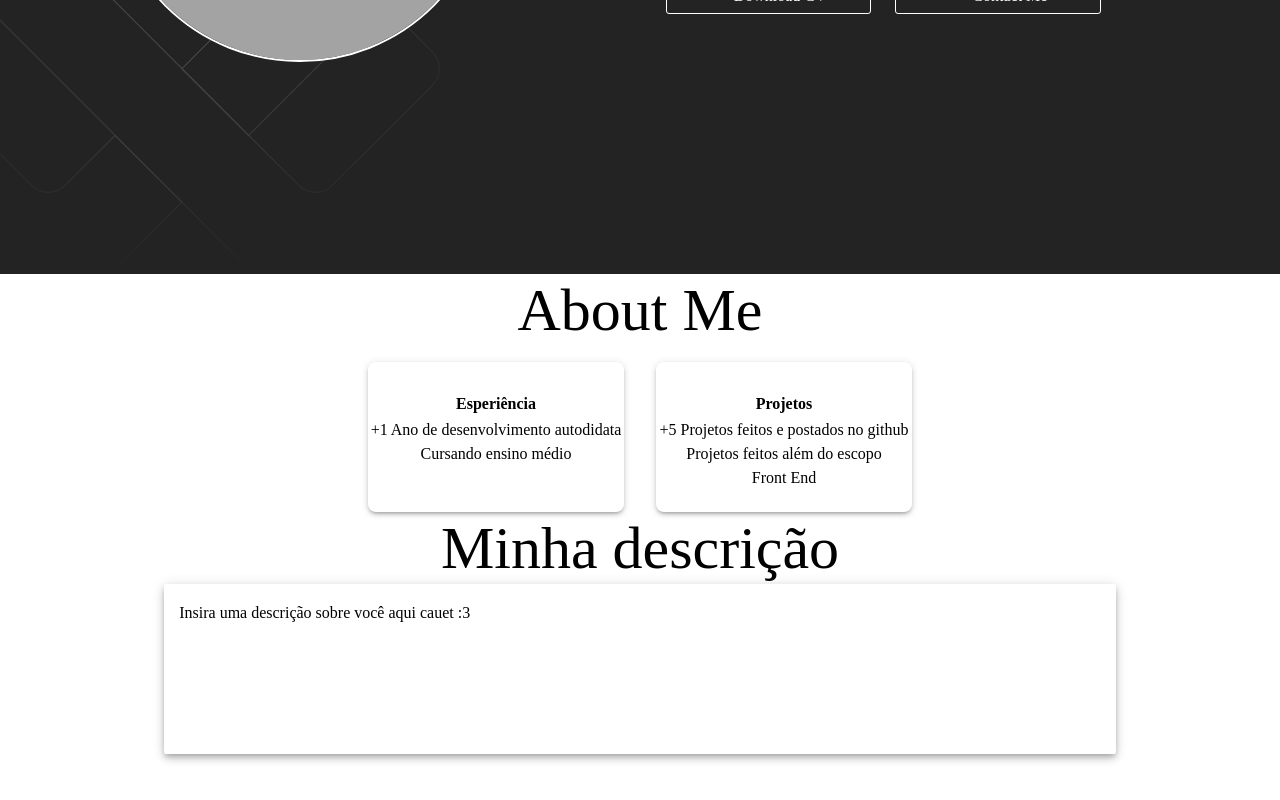
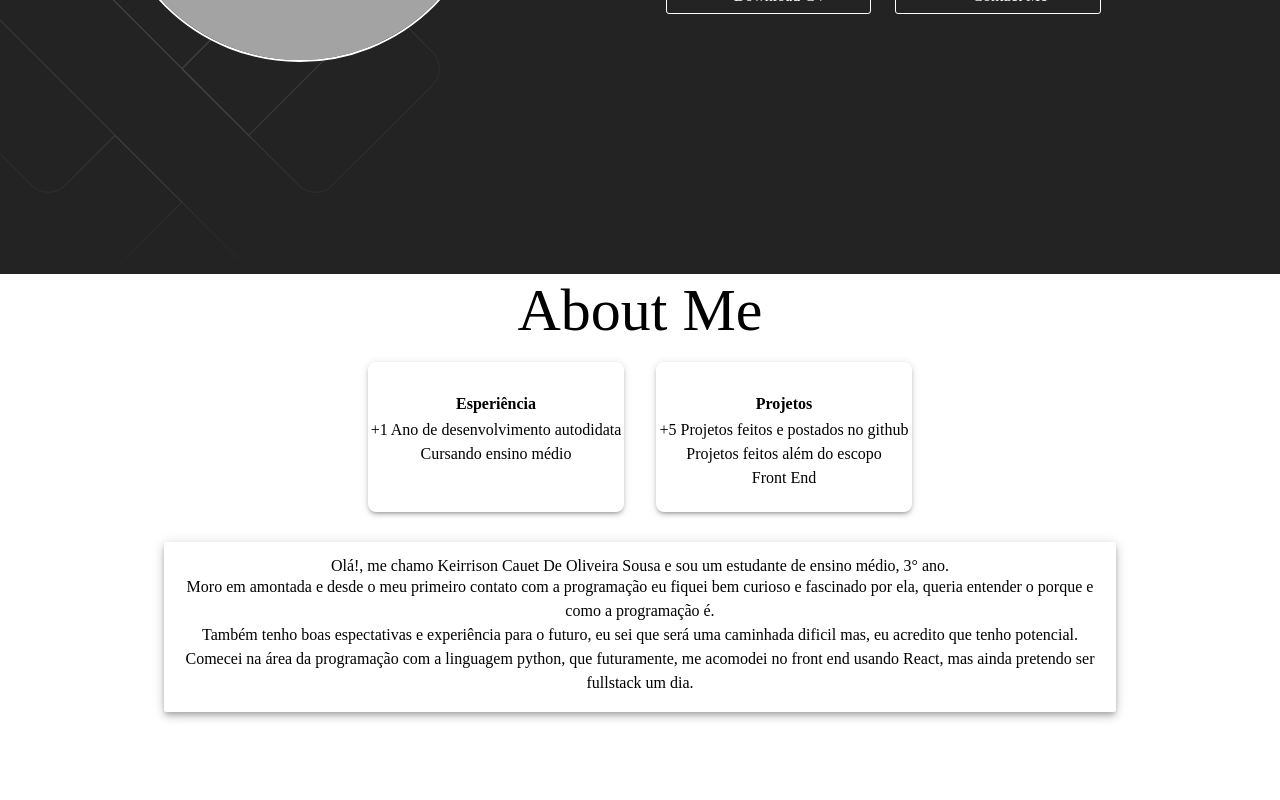
Before and after one commit to KCauet/My-Portifolio, a React (Vite) app: page / in a window 1280 px wide. Shown: the part 526-1326 px from the top of the page. Built offline with nearby package versions, Linux system fonts and the light colour scheme; some icons are missing.

Commit message:
fix: adjusts the boxes and description sizes and structure

```diff
--- a/src/pages/Home/sections/About/About.tsx
+++ b/src/pages/Home/sections/About/About.tsx
@@ -34,7 +34,6 @@ function About() {
                 <Container maxWidth='lg'>
                     <Box display={'flex'} justifyContent={'center'}>
                         <Box>
-
                             <Typography variant="h2" textAlign={'center'}>About Me</Typography>
 
                             <Grid container display={'flex'} justifyContent={'center'} pt={2} spacing={4}>
@@ -65,13 +64,14 @@ function About() {
                                 </Grid>
                             </Grid>
                         </Box>
-
                     </Box>
 
                     <Box display={'flex'} flexDirection={'column'} alignItems={'center'}>
-                        <Typography variant="h2">Minha descrição</Typography>
-                        <Box sx={largerBoxStyles}>
-                            <Typography variant="subtitle1">Insira uma descrição sobre você aqui cauet :3</Typography>
+                        <Box sx={largerBoxStyles} textAlign={'center'} mt={'30px'}>
+                            <Typography variant="descText">Olá!, me chamo Keirrison Cauet De Oliveira Sousa e sou um estudante de ensino médio, 3° ano.</Typography>
+                            <Typography>Moro em amontada e desde o meu primeiro contato com a programação eu fiquei bem curioso e fascinado por ela, queria entender o porque e como a programação é.</Typography>
+                            <Typography>Também tenho boas espectativas e experiência para o futuro, eu sei que será uma caminhada dificil mas, eu acredito que tenho potencial.</Typography>
+                            <Typography>Comecei na área da programação com a linguagem python, que futuramente, me acomodei no front end usando React, mas ainda pretendo ser fullstack um dia.</Typography>
                         </Box>
                     </Box>
 
```
